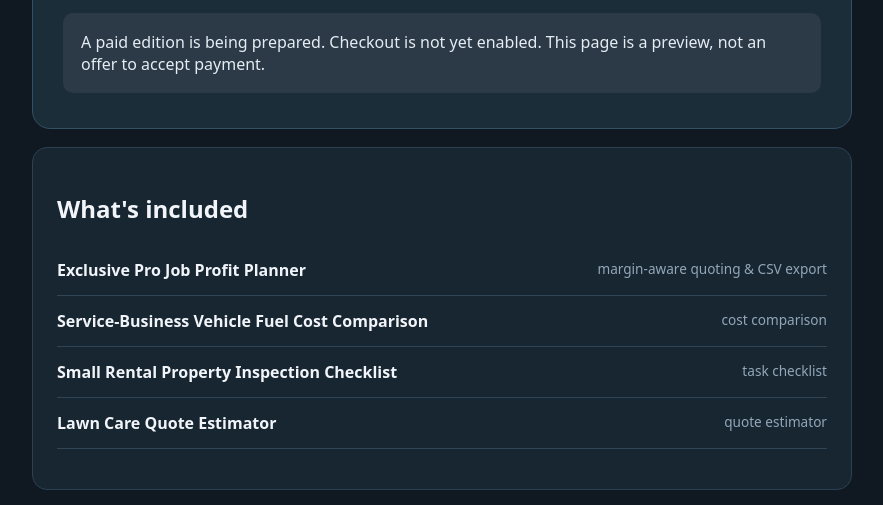
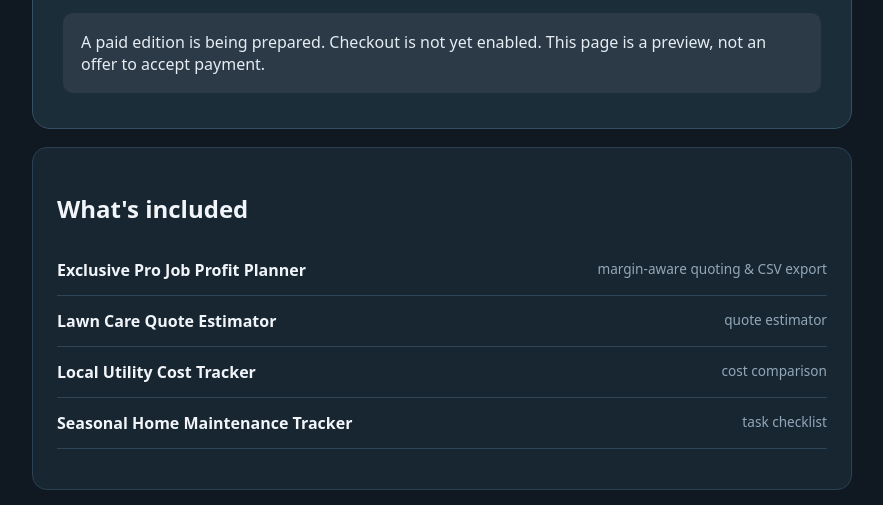
Before and after one commit to RustyLt/F.R.E.D-s-products, a plain HTML site: page docs/store/index.html in a window 1280 px wide. Shown: the part 231-736 px from the top of the page, without its empty margins (198-1081 px from the left). Drawn offline with Linux system fonts and the light colour scheme.

Commit message:
Update F.R.E.D. toolkit preview

```diff
--- a/docs/store/index.html
+++ b/docs/store/index.html
@@ -14,7 +14,7 @@ li span,.small{color:#93a7b7;font-size:.85rem}.cta{display:inline-block;margin:1
 .notice{padding:18px;border-radius:10px;background:#2c3947;color:#e5edf3}footer{margin:25px 0;color:#849aaa;font-size:.85rem}
 </style></head><body><main><header><div class="tag">F.R.E.D. · Practical small business tools</div>
 <h1>Property Care Business Toolkit</h1><p>An experimental toolkit of simple offline calculators and checklists for property-care operators. No account needed to open the included HTML tools.</p>
-<div class="notice">A paid edition is being prepared. Checkout is not yet enabled. This page is a preview, not an offer to accept payment.</div></header><section><h2>What's included</h2><ul><li><strong>Exclusive Pro Job Profit Planner</strong><span>margin-aware quoting &amp; CSV export</span></li><li><strong>Service-Business Vehicle Fuel Cost Comparison</strong><span>cost comparison</span></li><li><strong>Small Rental Property Inspection Checklist</strong><span>task checklist</span></li><li><strong>Lawn Care Quote Estimator</strong><span>quote estimator</span></li></ul></section>
+<div class="notice">A paid edition is being prepared. Checkout is not yet enabled. This page is a preview, not an offer to accept payment.</div></header><section><h2>What's included</h2><ul><li><strong>Exclusive Pro Job Profit Planner</strong><span>margin-aware quoting &amp; CSV export</span></li><li><strong>Lawn Care Quote Estimator</strong><span>quote estimator</span></li><li><strong>Local Utility Cost Tracker</strong><span>cost comparison</span></li><li><strong>Seasonal Home Maintenance Tracker</strong><span>task checklist</span></li></ul></section>
 <section><h2>Who it is for</h2><p>Independent lawn care, snow removal, and maintenance operators who want a starting point for quotes, cost comparisons, and recurring job checklists.</p>
 <h2>Important limitations</h2><p>These tools are prototypes with structural checks only. They do not replace professional estimates, accounting, legal, or tax advice. No customer reviews, revenue claims, or guaranteed results are implied.</p></section>
 <footer>Designed with AI assistance. No tracking scripts. Payments and product delivery are handled separately by the authorized storefront.</footer></main></body></html>
```
